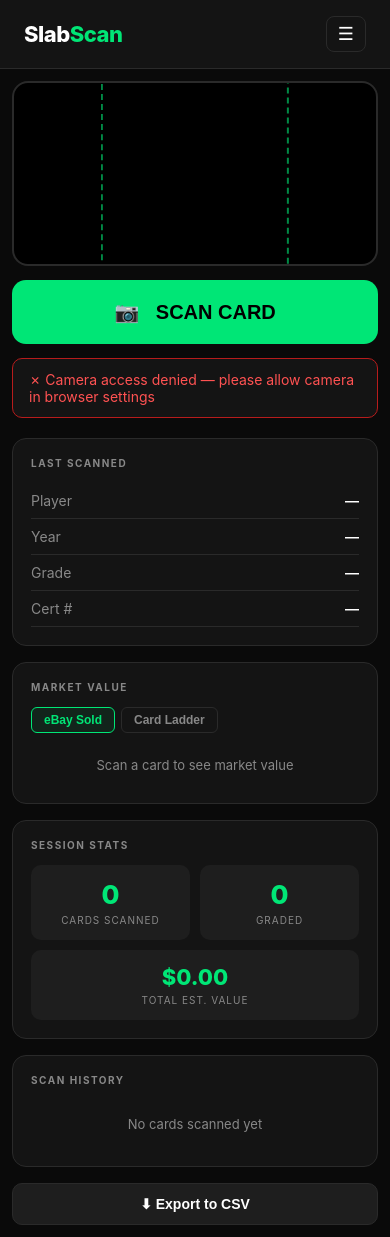
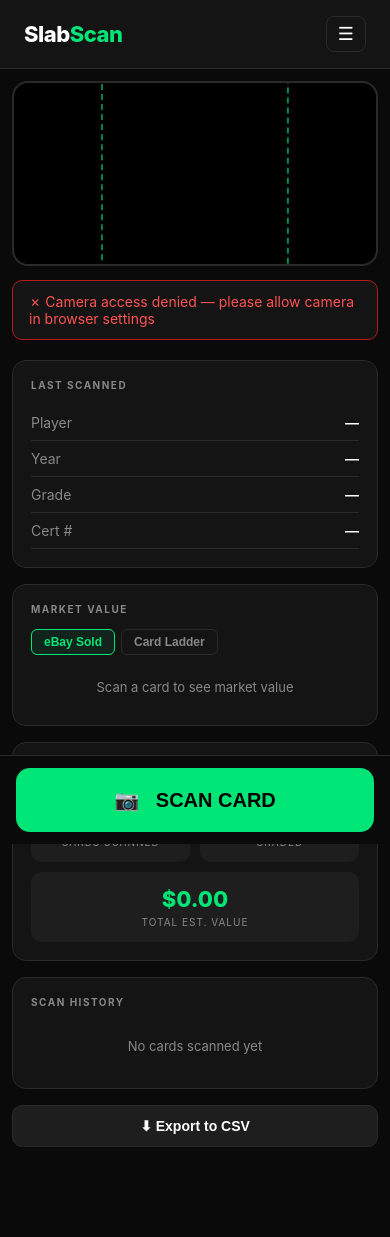
Before and after one commit to maddengarrett7-cpu/cardvault, a Flask app: page / in a window 390 px wide. Run offline with Flask 3, Linux system fonts and the light colour scheme; the visitor is signed in with stand-in values (Sample User, id 1); data comes from the database, SQL or seed files in the repository.

Commit message:
Mobile UX: sticky scan button, auto-scroll to results, expand history list

```diff
--- a/templates/index.html
+++ b/templates/index.html
@@ -120,7 +120,27 @@
     }
 
     @media (max-width: 768px) {
-      .layout { grid-template-columns: 1fr; padding: 12px; }
+      .layout { grid-template-columns: 1fr; padding: 12px; padding-bottom: 90px; }
+
+      /* Sticky scan button at bottom */
+      .scan-btn-wrap {
+        position: fixed;
+        bottom: 0; left: 0; right: 0;
+        padding: 12px 16px;
+        background: var(--bg);
+        border-top: 1px solid var(--border);
+        z-index: 100;
+      }
+
+      /* Hide the inline scan button on mobile */
+      .scan-btn-inline { display: none; }
+
+      /* Expand history list on mobile */
+      .history-list { max-height: none; }
+    }
+
+    @media (min-width: 769px) {
+      .scan-btn-wrap { display: none; }
     }
 
     .camera-panel { display: flex; flex-direction: column; gap: 14px; }
@@ -402,7 +422,8 @@
       </div>
     </div>
 
-    <button class="scan-btn" id="scanBtn" onclick="scanCard()">📷 &nbsp; SCAN CARD</button>
+    <!-- Inline scan button (desktop only) -->
+    <button class="scan-btn scan-btn-inline" id="scanBtn" onclick="scanCard()">📷 &nbsp; SCAN CARD</button>
 
     <div class="status-bar" id="statusBar">
       Hold card inside the green frame, then press SCAN CARD
@@ -585,6 +606,11 @@
   </div>
 </div>
 
+<!-- Sticky scan button (mobile only) -->
+<div class="scan-btn-wrap">
+  <button class="scan-btn" id="scanBtnMobile" onclick="scanCard()">📷 &nbsp; SCAN CARD</button>
+</div>
+
 <script>
   let scanHistory = [];
   let totalScanned = 0;
@@ -750,12 +776,19 @@
     return canvas.toDataURL('image/jpeg', 0.9).split(',')[1];
   }
 
+  function setScanBtns(disabled, text) {
+    ['scanBtn', 'scanBtnMobile'].forEach(id => {
+      const b = document.getElementById(id);
+      if (!b) return;
+      b.disabled = disabled;
+      b.textContent = text;
+    });
+  }
+
   async function scanCard() {
-    const btn    = document.getElementById('scanBtn');
     const status = document.getElementById('statusBar');
 
-    btn.disabled = true;
-    btn.textContent = 'Analyzing...';
+    setScanBtns(true, 'Analyzing...');
     status.className = 'status-bar loading';
     status.textContent = '🔍 Reading card with AI...';
 
@@ -772,8 +805,7 @@
         status.className = 'status-bar error';
         status.textContent = '✗ ' + result.error;
         document.getElementById('upgradeModal').classList.add('open');
-        btn.textContent = '📷   SCAN CARD';
-        btn.disabled = false;
+        setScanBtns(false, '📷   SCAN CARD');
         return;
       }
 
@@ -791,6 +823,11 @@
         cardEl.style.display = d.card ? 'block' : 'none';
 
         updateValuePanel(d);
+
+        // Auto-scroll to results on mobile
+        if (window.innerWidth <= 768) {
+          document.getElementById('r-name').closest('.panel-box').scrollIntoView({ behavior: 'smooth', block: 'start' });
+        }
 
         totalScanned++;
         if (d.grade && d.grade !== 'Raw') totalGraded++;
@@ -813,8 +850,7 @@
       status.textContent = '✗ Error: ' + e.message;
     }
 
-    btn.textContent = '📷   SCAN CARD';
-    btn.disabled = false;
+    setScanBtns(false, '📷   SCAN CARD');
   }
 
   function updateHistory() {
```
